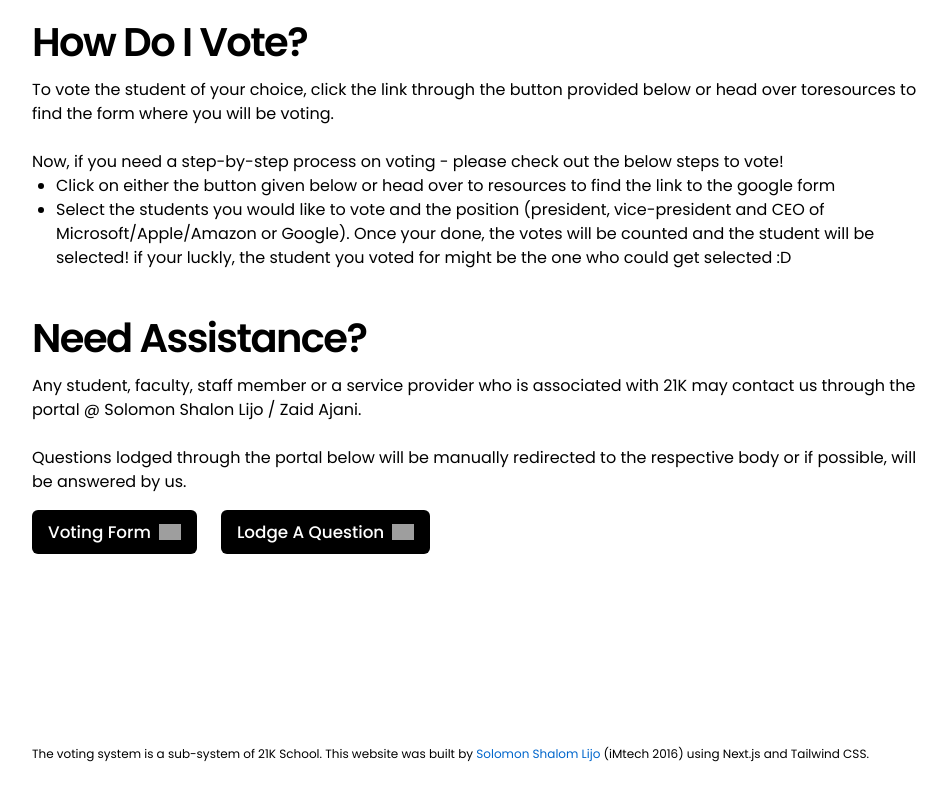
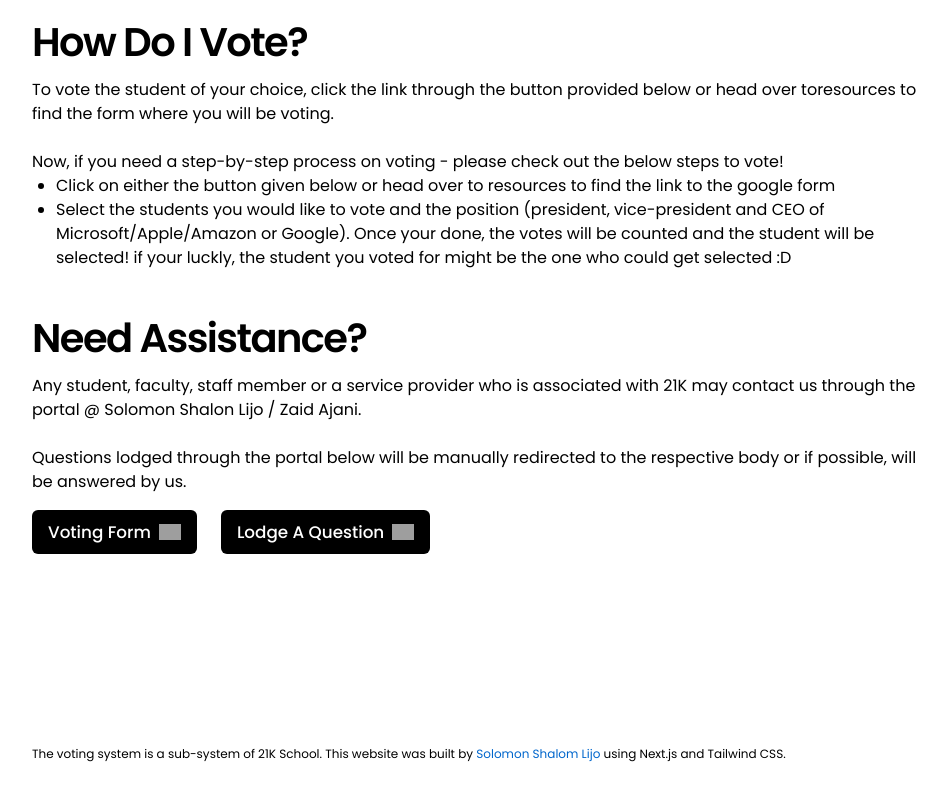
Before and after one commit to solomonshalom/Voting-Template, a Next.js app: page / in a window 1280 px wide. Shown: the part 402-1202 px from the top of the page, without its empty margins (160-1107 px from the left). Built offline with nearby package versions, Linux system fonts and the light colour scheme; grey boxes are pictures that could not be loaded.

Commit message:
Hello! Mom

```diff
--- a/components/footer.js
+++ b/components/footer.js
@@ -12,7 +12,7 @@ export default function Footer() {
           >
             Solomon Shalom Lijo
           </a>{" "}
-          (iMtech 2016) using Next.js and Tailwind CSS.{" "}
+          using Next.js and Tailwind CSS.{" "}
         </p>
       </div>
     </>
```
